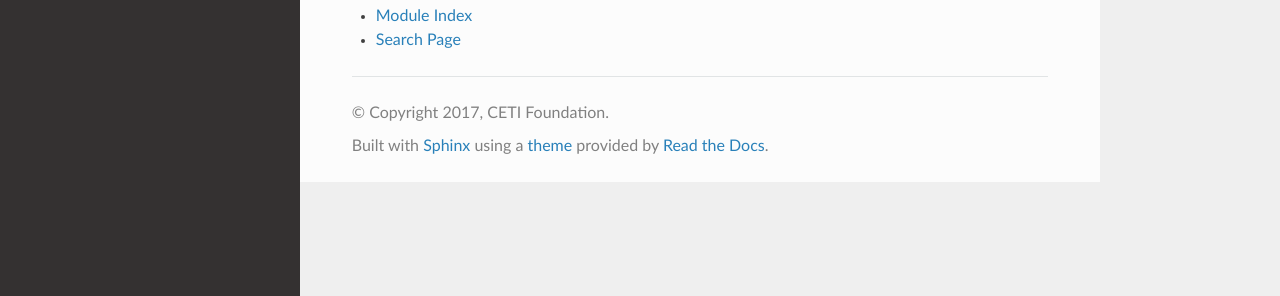
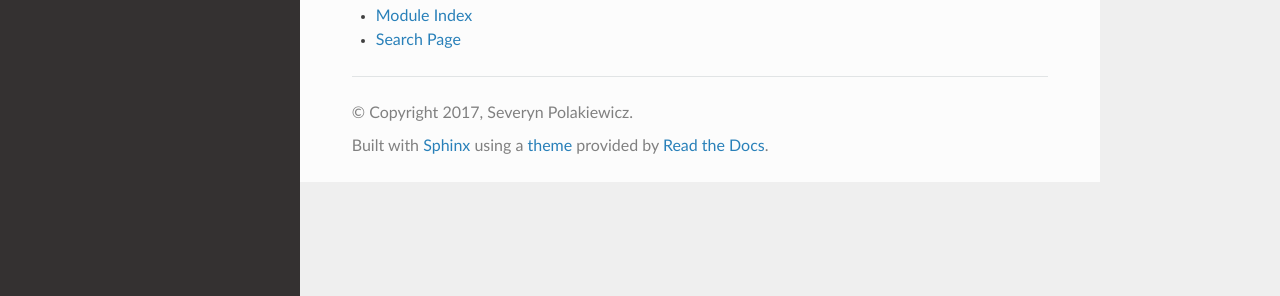
Before and after one commit to shamuproject/mavlogger, a Sphinx documentation site: the page built from docs/index.rst, in a window 1280 px wide. Shown: the part 241-537 px from the top of the page. Built offline with Sphinx 7.4.7 and the Read the Docs theme 2.0.0, drawn with Linux system fonts in a browser that asks for light colours.

Commit message:
Editted author to be Severyn Polakiewicz :)

```diff
--- a/docs/conf.py
+++ b/docs/conf.py
@@ -54,8 +54,8 @@ master_doc = 'index'
 
 # General information about the project.
 project = 'MAVLogger'
-copyright = '2017, CETI Foundation'
-author = 'CETI Foundation'
+copyright = '2017, Severyn Polakiewicz'
+author = 'Severyn Polakiewicz'
 
 # The version info for the project you're documenting, acts as replacement for
 # |version| and |release|, also used in various other places throughout the
--- a/setup.py
+++ b/setup.py
@@ -13,7 +13,7 @@ NAME = 'mavlogger'
 DESCRIPTION = 'Write MAVLink messages in a human readable log format.'
 URL = 'https://github.com/shamuproject/mavlogger'
 # EMAIL = 'me@example.com'
-AUTHOR = 'CETI Foundation'
+AUTHOR = 'Severyn Polakiewicz'
 
 # What packages are required for this module to be executed?
 REQUIRED = []
```
